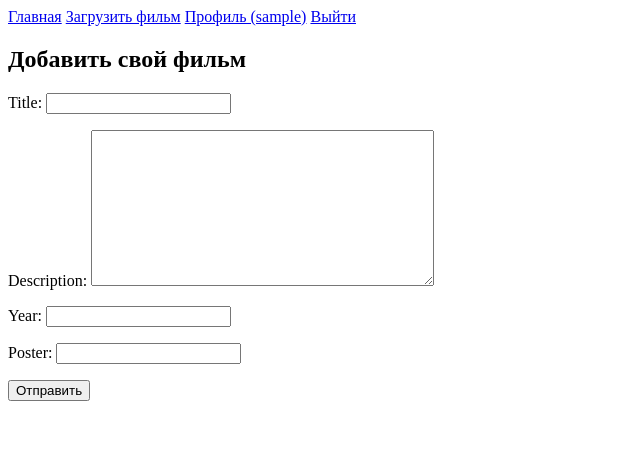
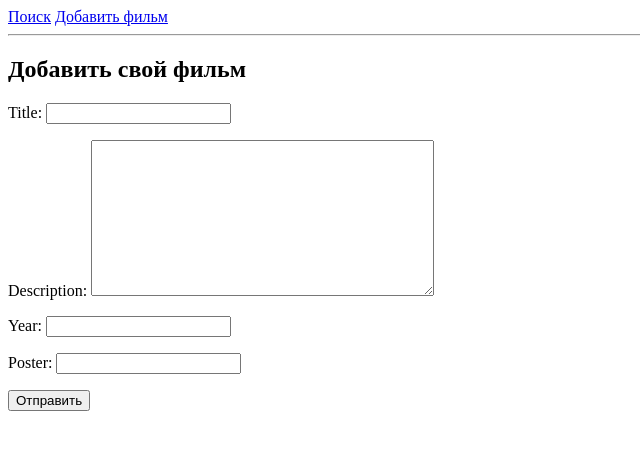
Before and after one commit to Miyamotosensei/kinotekaff, a Django app: page /submit/ in a window 1280 px wide. Shown: the top 450 px of the page, without its empty margins (0-640 px from the left). Run offline with Django 5.2, Linux system fonts and the light colour scheme; the visitor is signed in with stand-in values (Sample User, id 1).

Commit message:
sixx commit

```diff
--- a/templates/base.html
+++ b/templates/base.html
@@ -1,25 +1,12 @@
 <!DOCTYPE html>
-<html lang="ru">
+<html>
 <head>
-    <meta charset="UTF-8">
-    <title>{% block title %}Кинотека{% endblock %}</title>
+    <title>Кинотека</title>
 </head>
 <body>
-    <nav>
-        <a href="{% url 'home' %}">Главная</a>
-        {% if user.is_authenticated %}
-            <a href="{% url 'upload_movie' %}">Загрузить фильм</a>
-            <a href="{% url 'profile' %}">Профиль ({{ user.username }})</a>
-            <a href="{% url 'logout' %}">Выйти</a>
-        {% else %}
-            <a href="{% url 'login' %}">Вход</a>
-            <a href="{% url 'register' %}">Регистрация</a>
-        {% endif %}
-    </nav>
-
-    <main>
-        {% block content %}
-        {% endblock %}
-    </main>
+    <a href="/">Поиск</a>
+    <a href="/submit/">Добавить фильм</a>
+    <hr>
+    {% block content %}{% endblock %}
 </body>
 </html>
```
